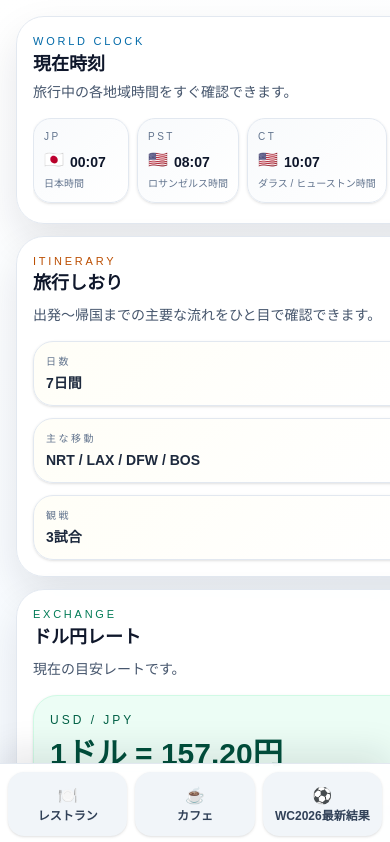
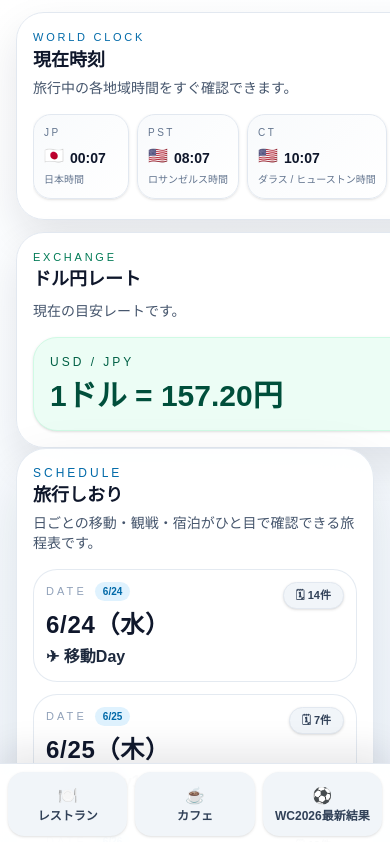
Before and after one commit to reemar1020-ai/WC2026tourapp, a Next.js app: page / in a window 390 px wide. Shown: the top 842 px of the page. Built offline with nearby package versions, Linux system fonts and the light colour scheme.

Commit message:
create mobile app ui

```diff
--- a/app/page.tsx
+++ b/app/page.tsx
@@ -197,12 +197,6 @@ export default function Home() {
   const [now, setNow] = useState<Date>(new Date());
   const usdJpyRate = 157.2;
 
-  const travelSummary = [
-    { label: "日数", value: "7日間" },
-    { label: "主な移動", value: "NRT / LAX / DFW / BOS" },
-    { label: "観戦", value: "3試合" },
-  ];
-
   useEffect(() => {
     const timer = window.setInterval(() => setNow(new Date()), 60_000);
 
@@ -280,8 +274,8 @@ export default function Home() {
   return (
     <main className="min-h-screen bg-[linear-gradient(160deg,#ffffff_0%,#f7fbff_35%,#edf4ff_100%)] text-slate-900">
       <section className="mx-auto flex min-h-screen w-full max-w-6xl flex-col pb-28">
-        <section className="px-4 pt-4 sm:px-6 sm:pt-5">
-          <div className="grid gap-3 md:grid-cols-[1.15fr_0.95fr_0.9fr]">
+        <section className="px-4 pt-3 sm:px-6 sm:pt-4">
+          <div className="grid gap-3 md:grid-cols-[1.1fr_0.9fr] md:gap-4">
             <article className="rounded-[28px] border border-slate-200 bg-white/95 p-4 shadow-[0_18px_40px_rgba(15,23,42,0.10)] backdrop-blur md:p-5">
               <div className="flex items-start justify-between gap-3">
                 <div>
@@ -304,20 +298,6 @@ export default function Home() {
                     </div>
                     <p className="mt-1 text-[10px] leading-4 text-slate-500">{item.name}</p>
                   </article>
-                ))}
-              </div>
-            </article>
-
-            <article className="rounded-[28px] border border-slate-200 bg-white/95 p-4 shadow-[0_18px_40px_rgba(15,23,42,0.10)] backdrop-blur md:p-5">
-              <p className="text-[11px] uppercase tracking-[0.25em] text-amber-700">Itinerary</p>
-              <h2 className="text-lg font-bold text-slate-900">旅行しおり</h2>
-              <p className="mt-2 text-sm text-slate-600">出発〜帰国までの主要な流れをひと目で確認できます。</p>
-              <div className="mt-4 space-y-3">
-                {travelSummary.map((item) => (
-                  <div key={item.label} className="rounded-[20px] border border-slate-200 bg-[linear-gradient(135deg,#fffef7_0%,#ffffff_100%)] p-3 shadow-sm">
-                    <p className="text-[10px] uppercase tracking-[0.25em] text-slate-500">{item.label}</p>
-                    <p className="mt-1 text-sm font-semibold text-slate-800">{item.value}</p>
-                  </div>
                 ))}
               </div>
             </article>
```
